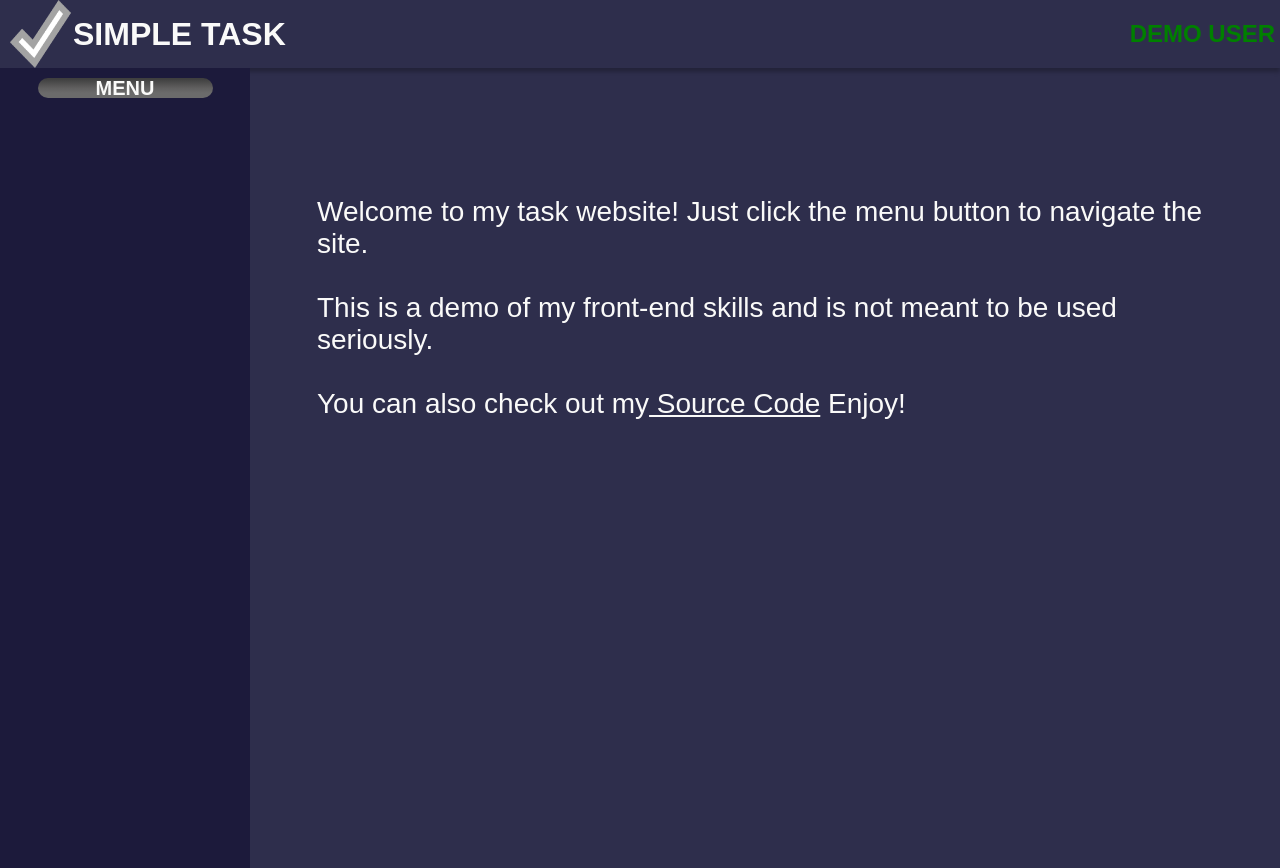
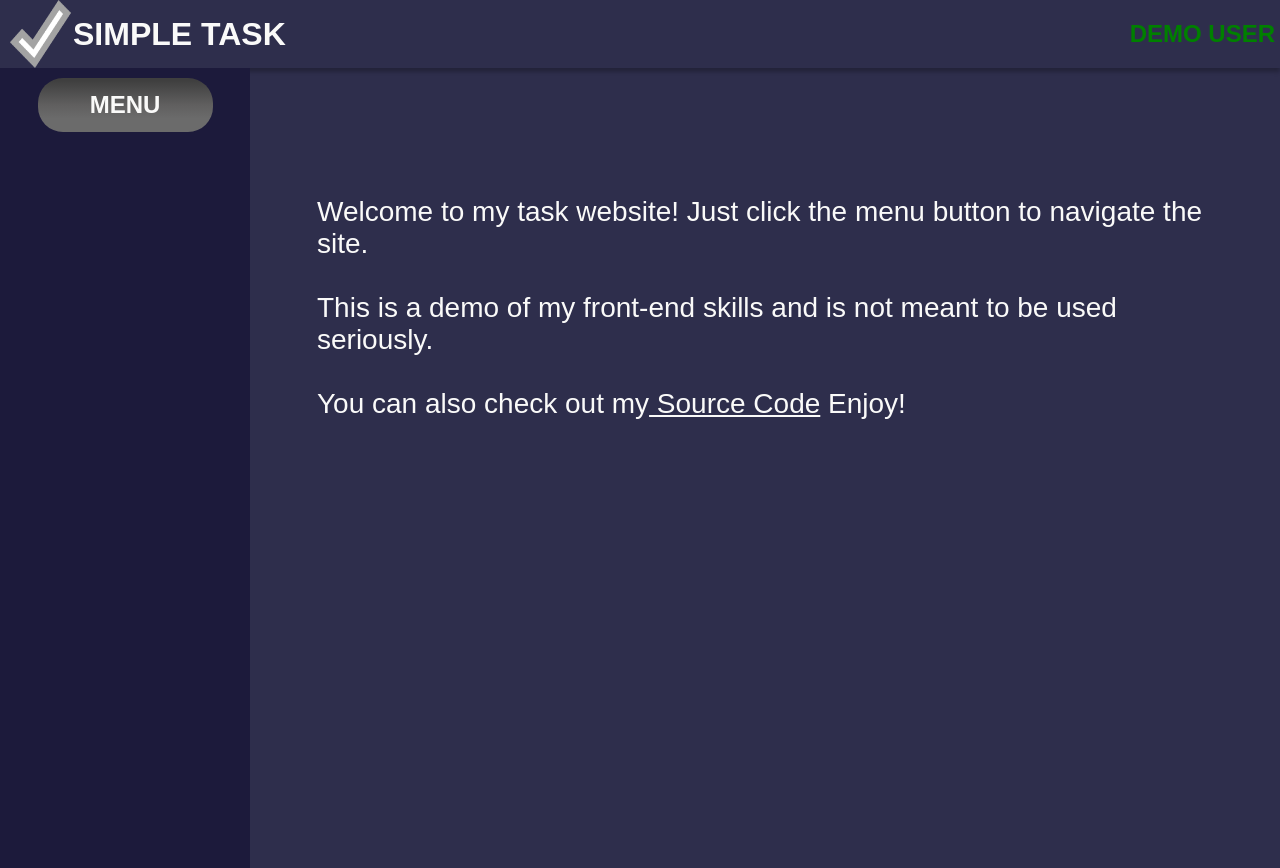
Before and after one commit to ClaireCyberBear/SimpleTasks, a React (Create React App) app: page / in a window 1280 px wide. Built offline with nearby package versions, Linux system fonts and the light colour scheme.

Commit message:
Last second style change

```diff
--- a/src/style.css
+++ b/src/style.css
@@ -198,6 +198,7 @@ input {
   transform: scale(110%);
 }
 .btn {
+  padding: 15px;
   border: none;
   font-weight: 900;
   line-height: 1;
@@ -233,7 +234,7 @@ input {
 .btn-large {
   margin-top: 10px;
   margin-right: 10px;
-  font-size: 20px;
+  font-size: 24px;
   width: 70%;
   margin-left: auto;
   margin-right: auto;
@@ -306,6 +307,7 @@ li {
     align-items: center;
   }
   .btn {
+    padding: 0;
     width: 80px;
     padding: 5px;
     margin: 5px;
@@ -314,6 +316,7 @@ li {
     font-weight: bold;
   }
   .btn-large {
+    padding: 0;
     width: 30%;
     font-size: 18px;
   }
```
